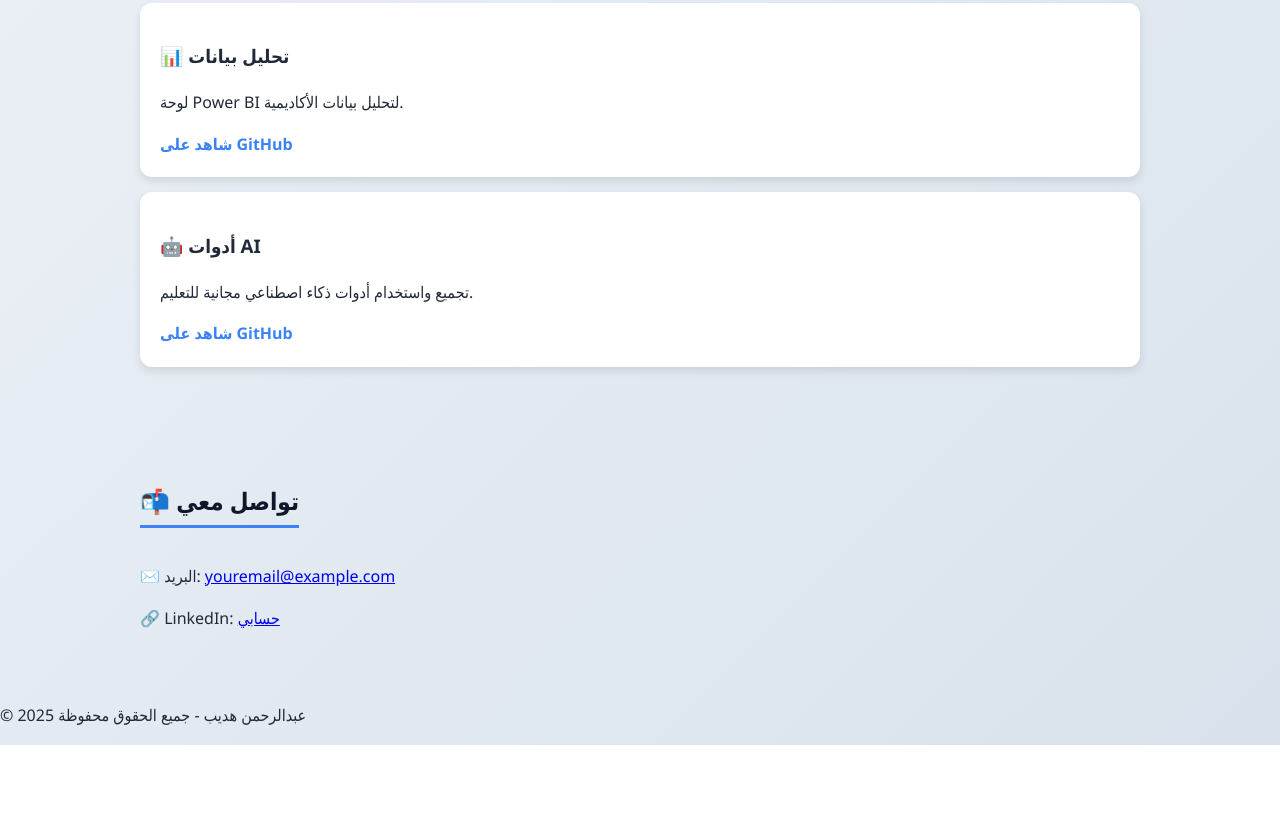
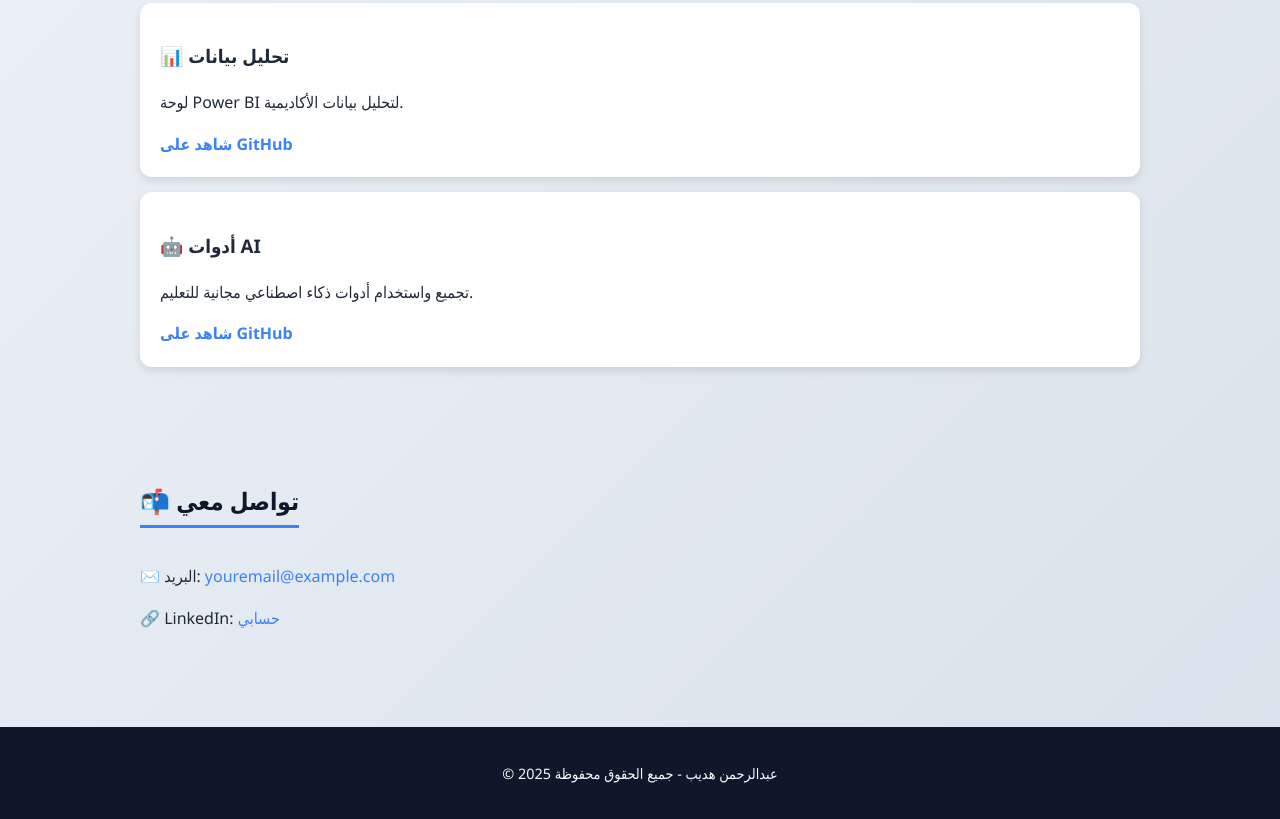
Before and after one commit to abdalrahmanhdaib/3bdalr7man, a plain HTML site: page index.html in a window 1280 px wide. Shown: the part 756-1575 px from the top of the page. Before the commit the page ends 1501 px from the top, so only its background shows below. Drawn offline with Linux system fonts and the light colour scheme.

Commit message:
Update style.css

```diff
--- a/style.css
+++ b/style.css
@@ -58,3 +58,30 @@ h2 {
   color: #3b82f6;
   text-decoration: none;
   font-weight: bold;
+  transition: color 0.3s;
+}
+
+.project a:hover {
+  color: #1d4ed8;
+  text-decoration: underline;
+}
+
+#contact a {
+  color: #3b82f6;
+  text-decoration: none;
+  transition: color 0.3s;
+}
+
+#contact a:hover {
+  color: #1d4ed8;
+  text-decoration: underline;
+}
+
+footer {
+  text-align: center;
+  background: #0f172a;
+  color: #f8fafc;
+  padding: 20px;
+  margin-top: 40px;
+  font-size: 0.9em;
+}
```
